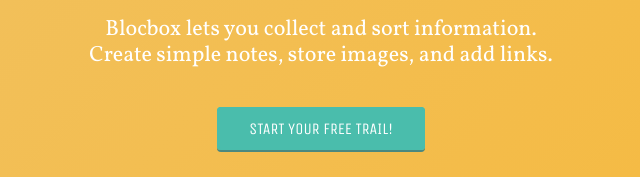
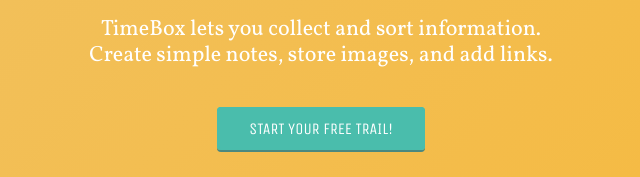
Before and after one commit to BariHari/BlocBoxWebsite, a plain HTML site: page index.html in a window 1280 px wide. Shown: the part 274-451 px from the top of the page, 319-959 px from the left. Drawn offline with nearby package versions, Linux system fonts and the light colour scheme; files that its build step writes are made by us from their sources.

```diff
--- a/index.html
+++ b/index.html
@@ -4,7 +4,7 @@
   <meta http-equiv="X-UA-Compatible" content="IE=Edge">
   <meta name="viewport" content="width=device-width, initial-scale=1">
   <meta charset="UTF-8">
-  <title>Save, share and collaborate | Blocbox</title>
+  <title>Bob, Justin and collaborate | Timebox</title>
 
   <!-- Google Fonts -->
   <link href='https://fonts.googleapis.com/css?family=Unica+One|Vollkorn' rel='stylesheet' type='text/css'>
@@ -33,7 +33,7 @@
     <div class="hero">
       <!--Checkpoint29 animate.css-->
       <h1 <span style="color:#543D95">SAVE, SHARE AND COLLABORATE.</span></h1>
-      <p>Blocbox lets you collect and sort information.<br/>Create simple notes, store images, and add links.</p>
+      <p>TimeBox lets you collect and sort information.<br/>Create simple notes, store images, and add links.</p>
       <a href="dashboard.html" class="btn">START YOUR FREE TRAIL!</a>
       <img src="images/monitor.png" alt="Blocbox" />
     </div>
```
